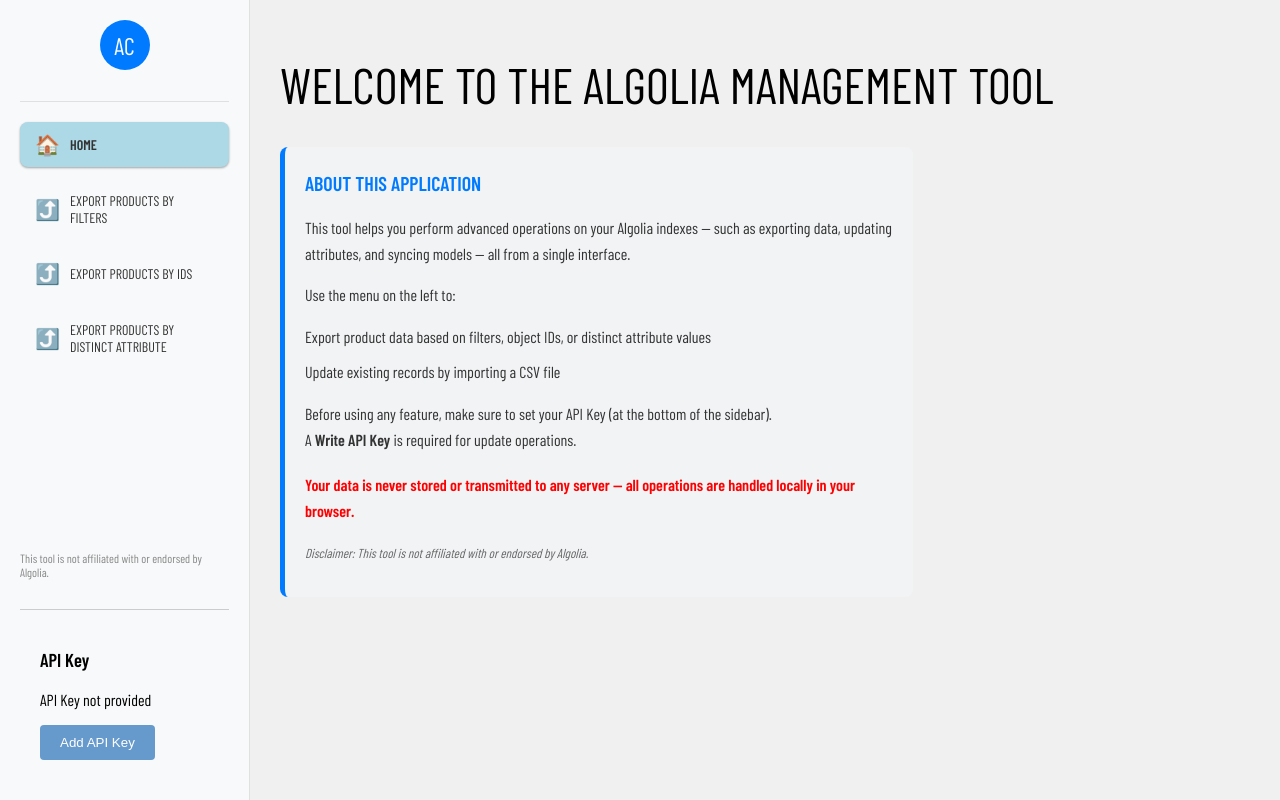
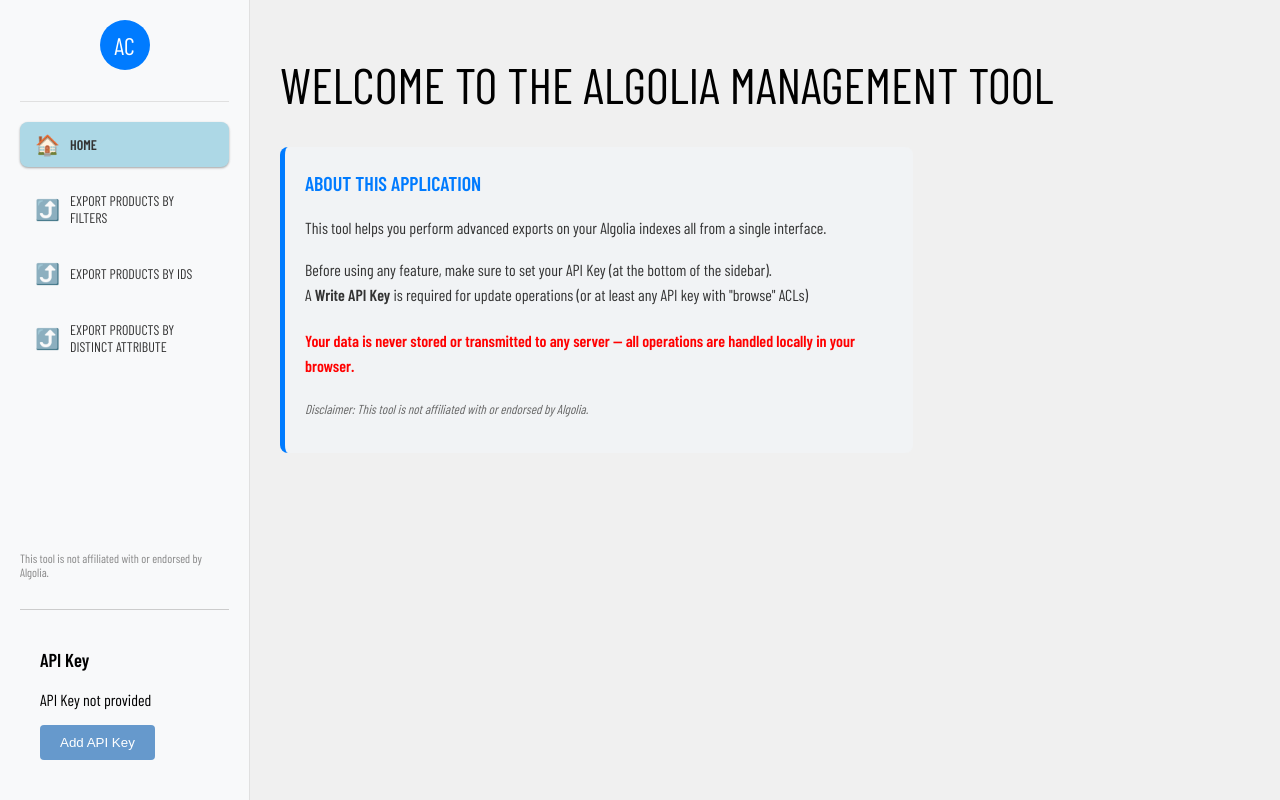
Before and after one commit to antonincoste/algolia_manager, a React (Create React App) app: page / in a window 1280 px wide. Built offline with nearby package versions, Linux system fonts and the light colour scheme; a web font is replaced by a local one.

Commit message:
update intro text

```diff
--- a/src/pages/Home.js
+++ b/src/pages/Home.js
@@ -9,20 +9,12 @@
 
       <InfoBlock title="About this application">
         <p>
-          This tool helps you perform advanced operations on your Algolia indexes — such as exporting data, updating attributes, and syncing models — all from a single interface.
+          This tool helps you perform advanced exports on your Algolia indexes all from a single interface.
         </p>
 
         <p>
-          Use the menu on the left to:
-        </p>
-        <ul>
-          <li>Export product data based on filters, object IDs, or distinct attribute values</li>
-          <li>Update existing records by importing a CSV file</li>
-        </ul>
-
-        <p>
           Before using any feature, make sure to set your API Key (at the bottom of the sidebar).<br />
-          A <strong>Write API Key</strong> is required for update operations.
+          A <strong>Write API Key</strong> is required for update operations (or at least any API key with "browse" ACLs)
         </p>
 
         <p style={{ fontWeight: 'bold', fontSize: '16px', color: 'red', marginTop: '20px' }}>
```
